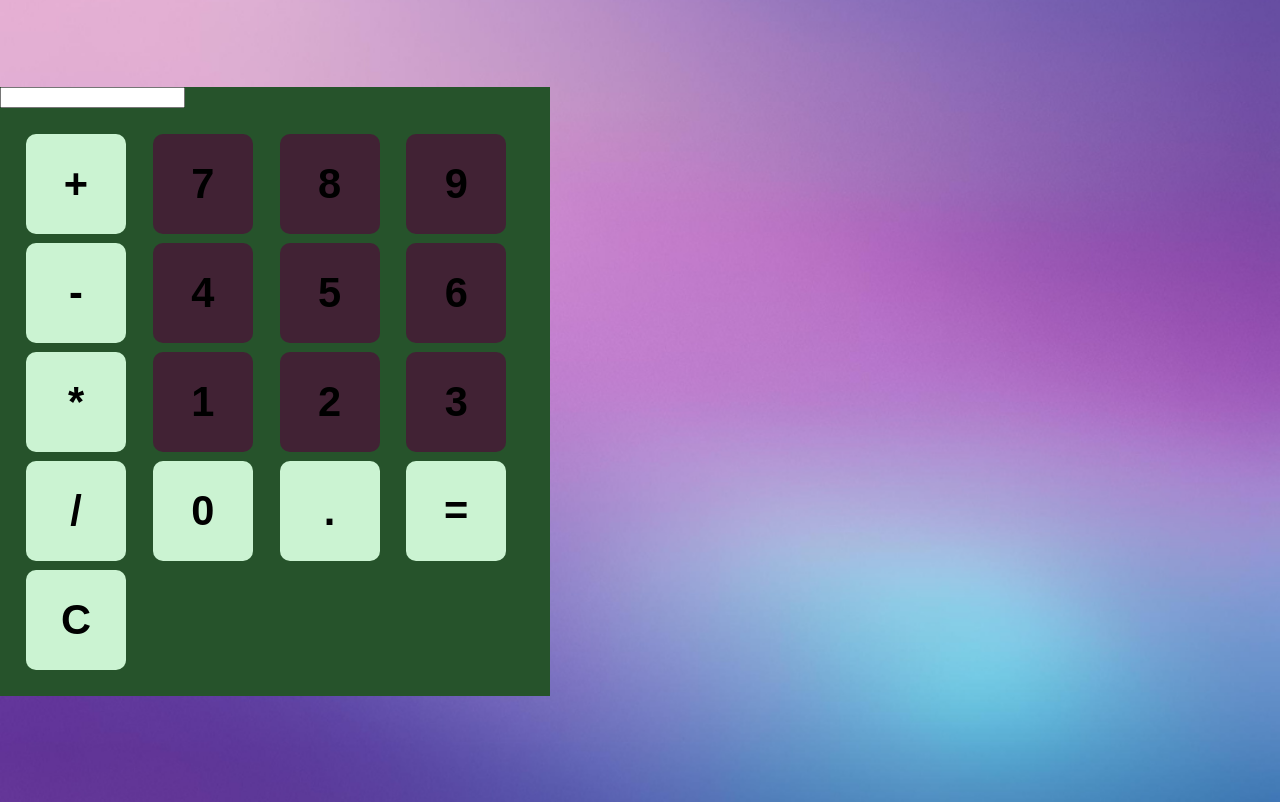
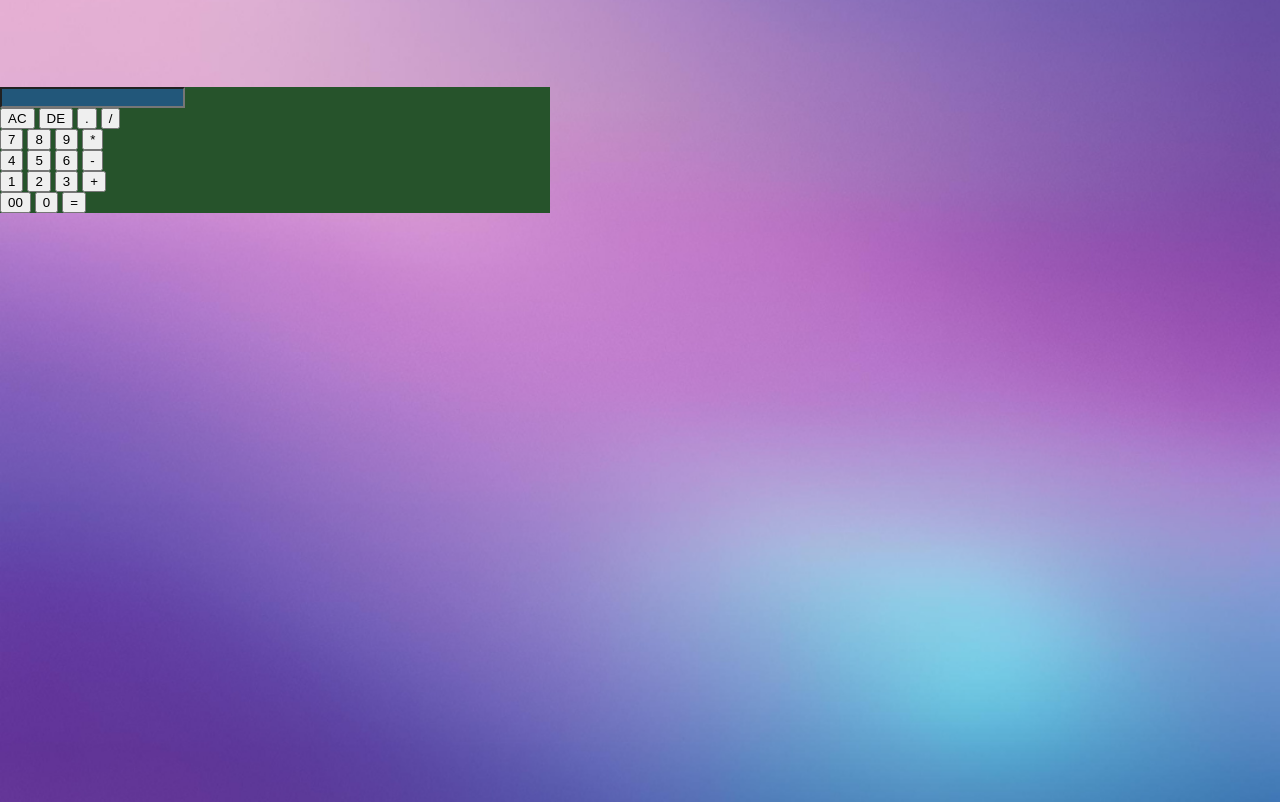
Before and after one commit to emaanzehra99/CodeAlpha_Simple_Calculator, a plain HTML site: page index.html in a window 1280 px wide. Shown: the part 98-900 px from the top of the page. Drawn offline with Linux system fonts and the light colour scheme.

Commit message:
Update index.html

```diff
--- a/index.html
+++ b/index.html
@@ -21,27 +21,48 @@
         <br>
         <br>
         <br>
-        <div class="calculator">
-        <input id="display" readonly>
-        <div class="buttons">
-            <button onclick="appendDisplay('+')" class="operator-button">+</button>
-            <button onclick="appendDisplay('7')">7</button>
-            <button onclick="appendDisplay('8')">8</button>
-            <button onclick="appendDisplay('9')">9</button>
-            <button onclick="appendDisplay('-')" class="operator-button">-</button>
-            <button onclick="appendDisplay('4')">4</button>
-            <button onclick="appendDisplay('5')">5</button>
-            <button onclick="appendDisplay('6')">6</button>
-            <button onclick="appendDisplay('*')" class="operator-button">*</button>
-            <button onclick="appendDisplay('1')">1</button>
-            <button onclick="appendDisplay('2')">2</button>
-            <button onclick="appendDisplay('3')">3</button>
-            <button onclick="appendDisplay('/')" class="operator-button">/</button>
-            <button onclick="appendDisplay('0')" class="operator-button">0</button>
-            <button onclick="appendDisplay('.')" class="operator-button">.</button>
-            <button onclick="calculate()" class="operator-button">=</button>
-            <button onclick="clearDisplay()" class="operator-button">C</button>
+        <div class="calc-container">
+            <div class="calculator">
+                <form>
+                    <div class="display-bx">
+                        <input type="text" name="display" style="background-color: #22577A;">
+                    </div>
+                    <div class="container-opts">
+                        <input type="button" value="AC" onclick = "clearDisplay('')" class="row-1">
+                        <input type="button" value="DE" onclick = "display.value = display.value.toString().slice(0,-1)" class="row-1">
+                        <input type="button" value="." onclick = "appendDisplay('.')" class="row-1">
+                        <input type="button" value="/" onclick = "appendDisplay('/')" class="row-1">
+                    </div>
+                    <div class="container-opts">
+                        <input type="button" value="7" onclick = "appendDisplay('7')">
+                        <input type="button" value="8" onclick = "appendDisplay('8')">
+                        <input type="button" value="9" onclick = "appendDisplay('9')">
+                        <input type="button" value="*" onclick = "appendDisplay('*')" class="row-1">
+                    </div>
+
+                    <div class="container-opts">
+                        <input type="button" value="4" onclick = "appendDisplay('4')">
+                        <input type="button" value="5" onclick = "appendDisplay('5')">
+                        <input type="button" value="6" onclick = "appendDisplay('6')">
+                        <input type="button" value="-" onclick = "appendDisplay('-')" class="row-1">
+                    </div>
+
+                    <div class="container-opts">
+                        <input type="button" value="1" onclick = "appendDisplay('1')">
+                        <input type="button" value="2" onclick = "appendDisplay('2')">
+                        <input type="button" value="3" onclick = "appendDisplay('3')">
+                        <input type="button" value="+" onclick = "appendDisplay('+')" class="row-1">
+                    </div>
+
+                    <div class="container-opts">
+                        <input type="button" value="00" onclick = "appendDisplay('00')">
+                        <input type="button" value="0" onclick = "appendDisplay('0')">
+                        <input type="button" value="=" onclick = "calcresult('=')" class="equals opt row-1">
+                    </div>
+
+
+                </form>
+            </div>
         </div>
-    </div>
 </body>
 </html>
```
